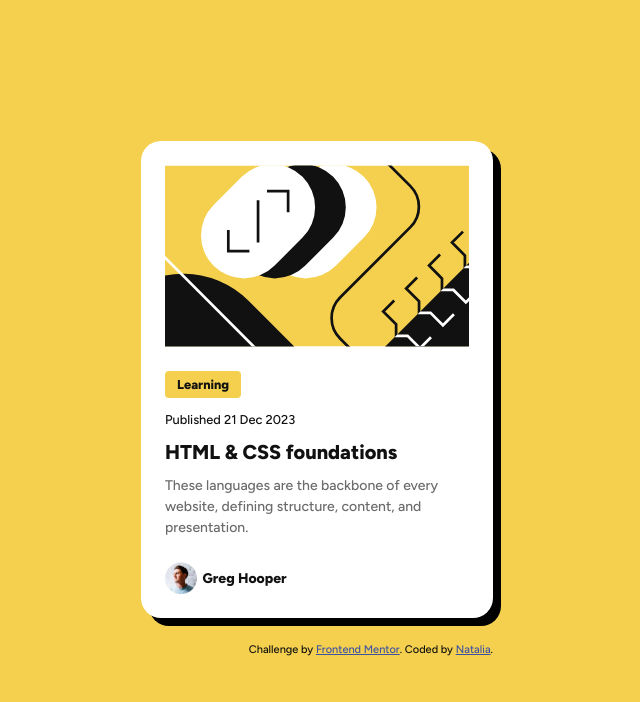
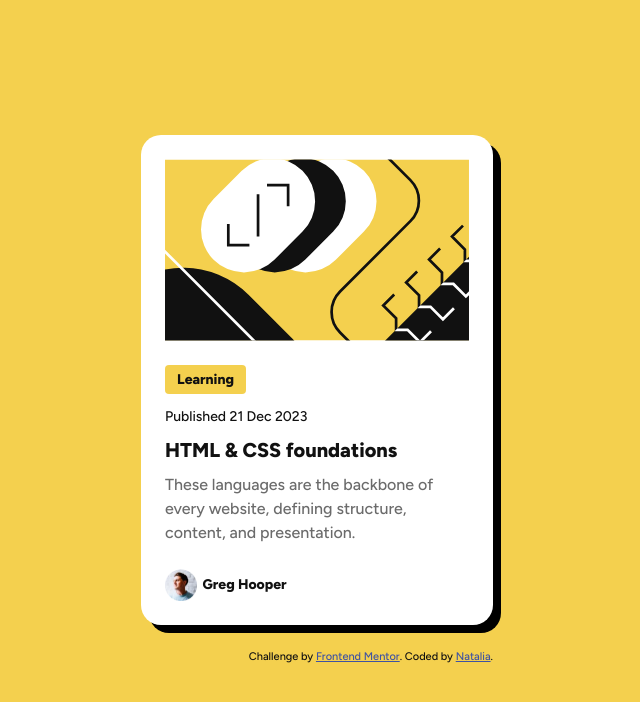
Before and after one commit to N-andronic1991/block-preview-card, a plain HTML site: page index.html in a window 1280 px wide. Shown: the whole page, without its empty margins (323-963 px from the left). Drawn offline with Linux system fonts and the light colour scheme.

Commit message:
update styles

```diff
--- a/style.css
+++ b/style.css
@@ -97,7 +97,7 @@ body {
   justify-content: center;
 
   font-family: var(--font-family);
-  font-size: 1rem;
+  /* font-size: 1rem; */
   font-weight: 500;
   background-color: var(--background-color);
   color: var(--main-color);
@@ -125,19 +125,19 @@ body {
   border-radius: 4px;
 
   font-weight: 800;
-  font-size: clamp(0.75rem, 1vw, 0.875rem);
+  font-size: clamp(0.75rem, 1.25vw, 0.875rem);
   background-color: var(--background-color);
 }
 
 .text {
   margin-bottom: 12px;
-  font-size: clamp(0.75rem, 1vw, 0.875rem);
+  font-size: clamp(0.75rem, 1.25vw, 0.875rem);
 }
 
 .title {
   margin-bottom: 12px;
   font-weight: 800;
-  font-size: clamp(1.25rem, 1vw, 1.5rem);
+  font-size: clamp(1.25rem, 1.25vw, 1.5rem);
 }
 .interactive-title {
   cursor: pointer;
@@ -153,7 +153,7 @@ body {
 .main-text {
   margin-bottom: 24px;
   color: var(--text-color);
-  font-size: clamp(0.875rem, 1vw, 1rem);
+  font-size: clamp(0.875rem, 1.25vw, 1rem);
 }
 
 .thumb {
```
